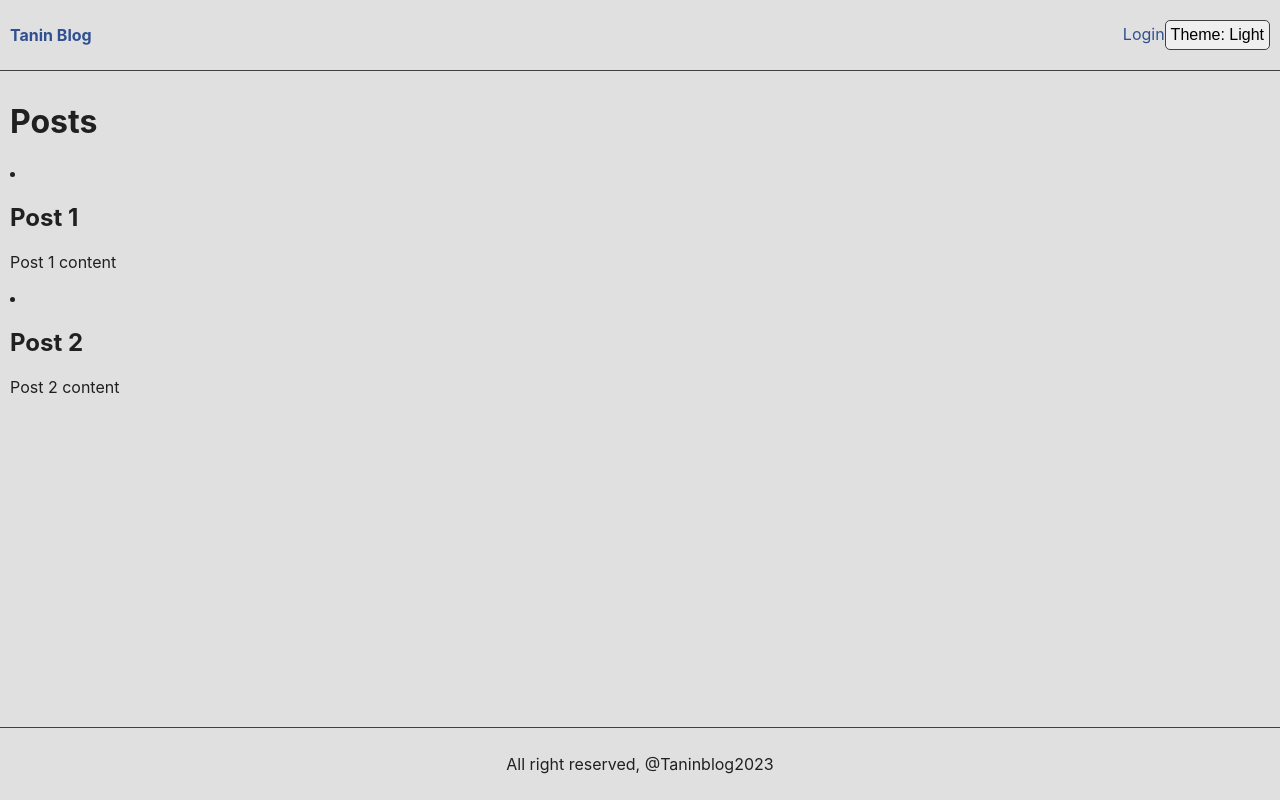
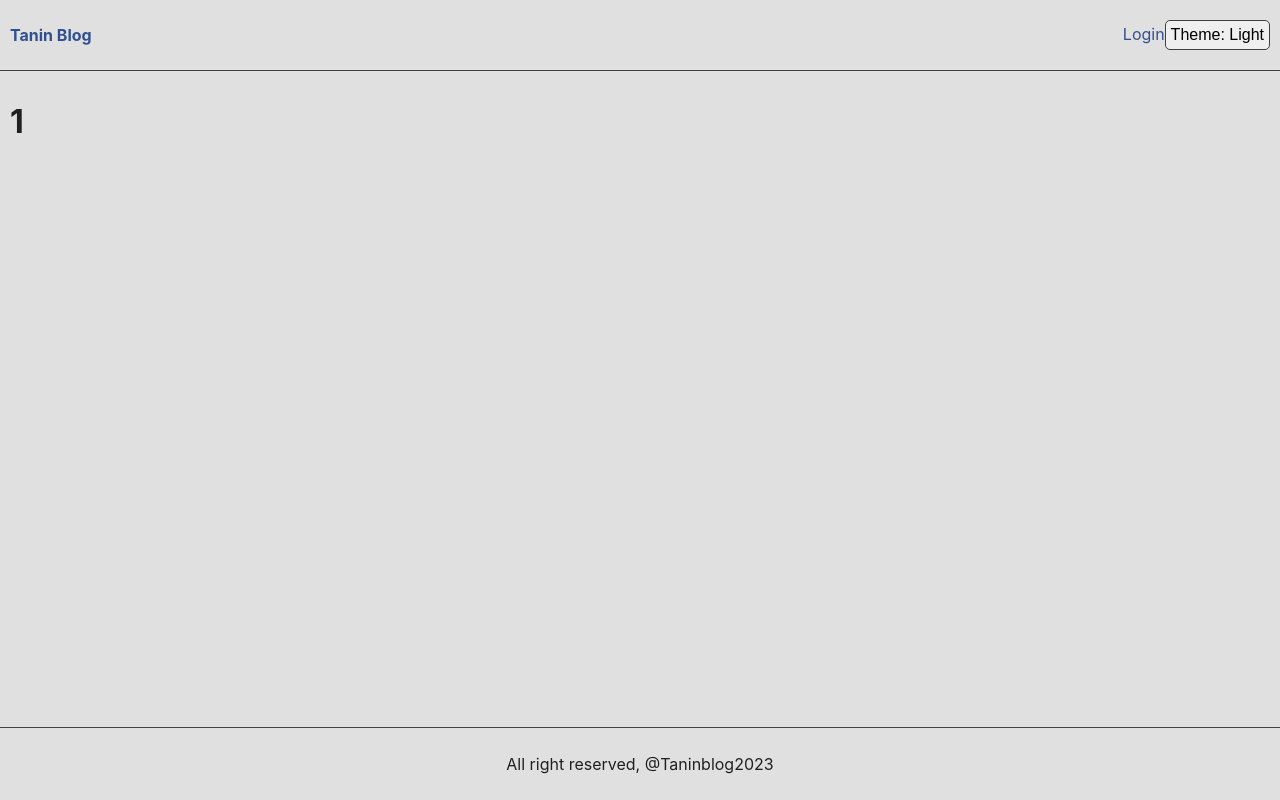
Before and after one commit to ashraftanin20/blog-frontend, a React (Create React App) app: page /post/1 in a window 1280 px wide. Built offline with nearby package versions, Linux system fonts and the light colour scheme.

Commit message:
Implemented block routes

```diff
--- a/package.json
+++ b/package.json
@@ -8,6 +8,7 @@
     "@testing-library/user-event": "^13.5.0",
     "react": "^18.2.0",
     "react-dom": "^18.2.0",
+    "react-router-dom": "^6.14.0",
     "react-scripts": "5.0.1",
     "web-vitals": "^2.1.4"
   },
--- a/src/App.js
+++ b/src/App.js
@@ -2,30 +2,30 @@
 import './App.css';
 import Navbar from './components/Navbar';
 import { ThemeContext } from './ThemeContext';
+import { BrowserRouter, Route, Routes } from 'react-router-dom';
+import PostPage from './pages/PostPage';
+import HomePage from './pages/HomePage';
 
 function App() {
 
   const {theme} = useContext(ThemeContext);
   return (
+    <BrowserRouter>
       <div className={`container ${theme}`}>
         <Navbar />
         <div className="main">
-        <h1 className="gradient-text">Posts</h1>
-        <ur>
-          <li>
-            <h2>Post 1</h2>
-            <p>Post 1 content</p>
-          </li>
-          <li>
-            <h2>Post 2</h2>
-            <p>Post 2 content</p>
-          </li>
-        </ur>
+
+          <Routes>
+            <Route path="/post/:postId" element={ <PostPage />} />
+            <Route path="/" element={ <HomePage /> } />
+          </Routes>
+
         </div>
         <div className="footer">
           <p>All right reserved, @Taninblog2023</p>
         </div>
       </div>
+    </BrowserRouter>
   );
 }
 
--- /dev/null
+++ b/src/pages/HomePage.jsx
@@ -0,0 +1,21 @@
+import React from 'react'
+
+function HomePage() {
+    return (
+        <di>
+            <h1 className="gradient-text">Posts</h1>
+            <ul>
+                <li>
+                <h2>Post 1</h2>
+                <p>Post 1 content</p>
+                </li>
+                <li>
+                <h2>Post 2</h2>
+                <p>Post 2 content</p>
+                </li>
+            </ul>
+        </di>
+    )
+}
+
+export default HomePage
--- /dev/null
+++ b/src/pages/PostPage.jsx
@@ -0,0 +1,13 @@
+import React from 'react'
+import { useParams } from 'react-router-dom'
+
+function PostPage() {
+    const { postId } = useParams();
+  return (
+    <div>
+        <h1>{postId}</h1>
+    </div>
+  )
+}
+
+export default PostPage
```
Also changed, not shown: 1 other file (tests, documents, lock files or other folders). Lines whose indentation alone changed are shown as unchanged.
